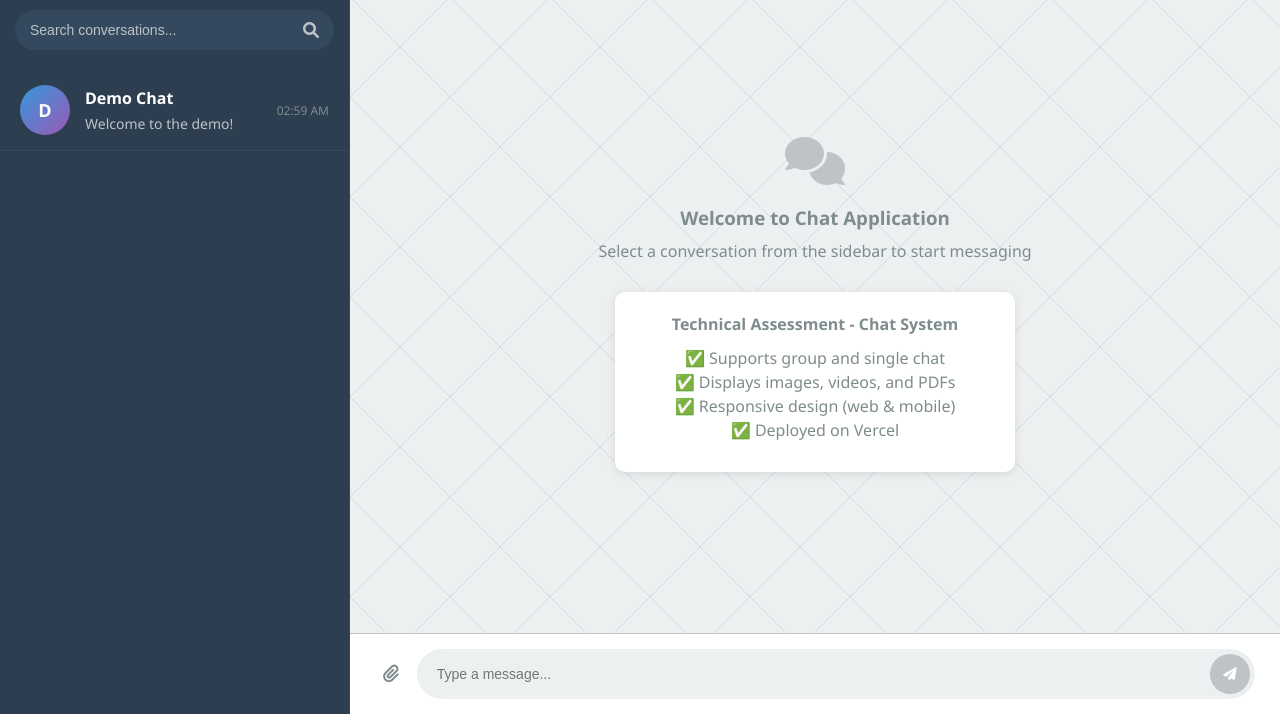
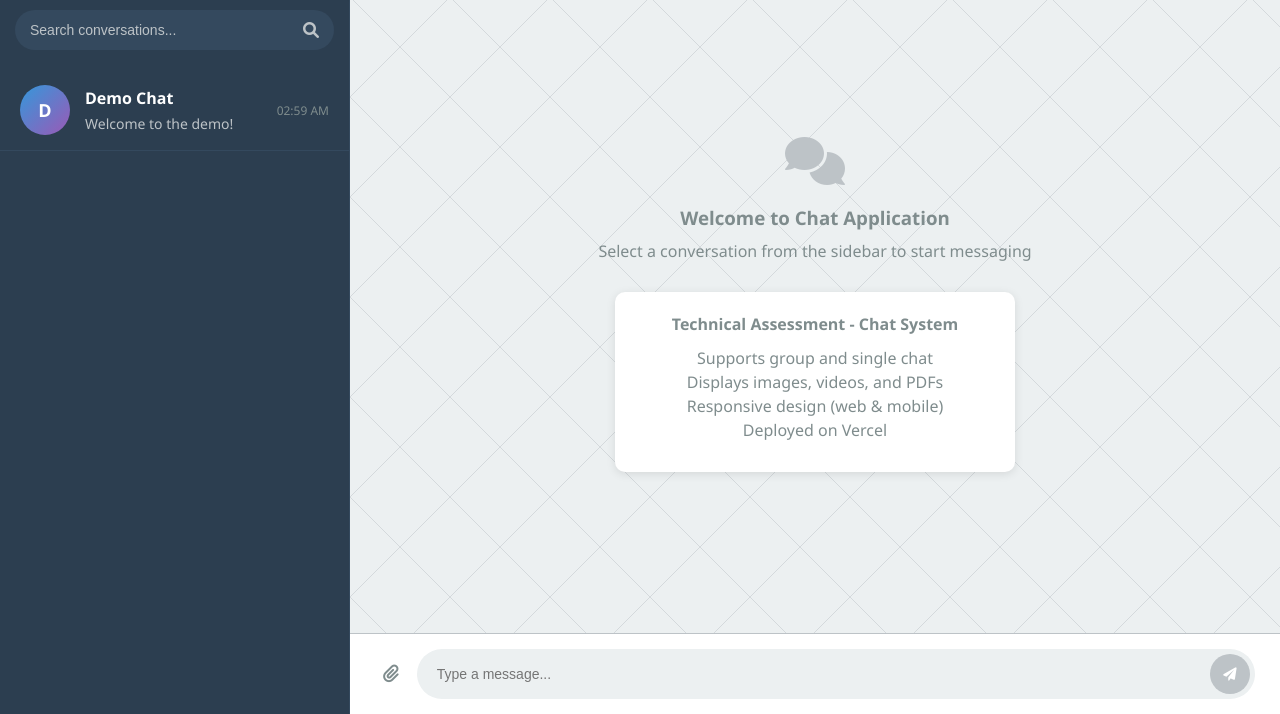
Before and after one commit to ellindaa/chat-app, a website: page index.html in a window 1280 px wide. Shown: the part 86-800 px from the top of the page. Drawn offline with Linux system fonts and the light colour scheme; no server answers.

Commit message:
update readme

```diff
--- a/index.html
+++ b/index.html
@@ -48,10 +48,10 @@
                     <p>Select a conversation from the sidebar to start messaging</p>
                     <div class="deployment-info">
                         <p><strong>Technical Assessment - Chat System</strong></p>
-                        <p>✅ Supports group and single chat<br>
-                           ✅ Displays images, videos, and PDFs<br>
-                           ✅ Responsive design (web & mobile)<br>
-                           ✅ Deployed on Vercel</p>
+                        <p>Supports group and single chat<br>
+                           Displays images, videos, and PDFs<br>
+                           Responsive design (web & mobile)<br>
+                           Deployed on Vercel</p>
                     </div>
                 </div>
                 <!-- Messages will be loaded here -->
```
